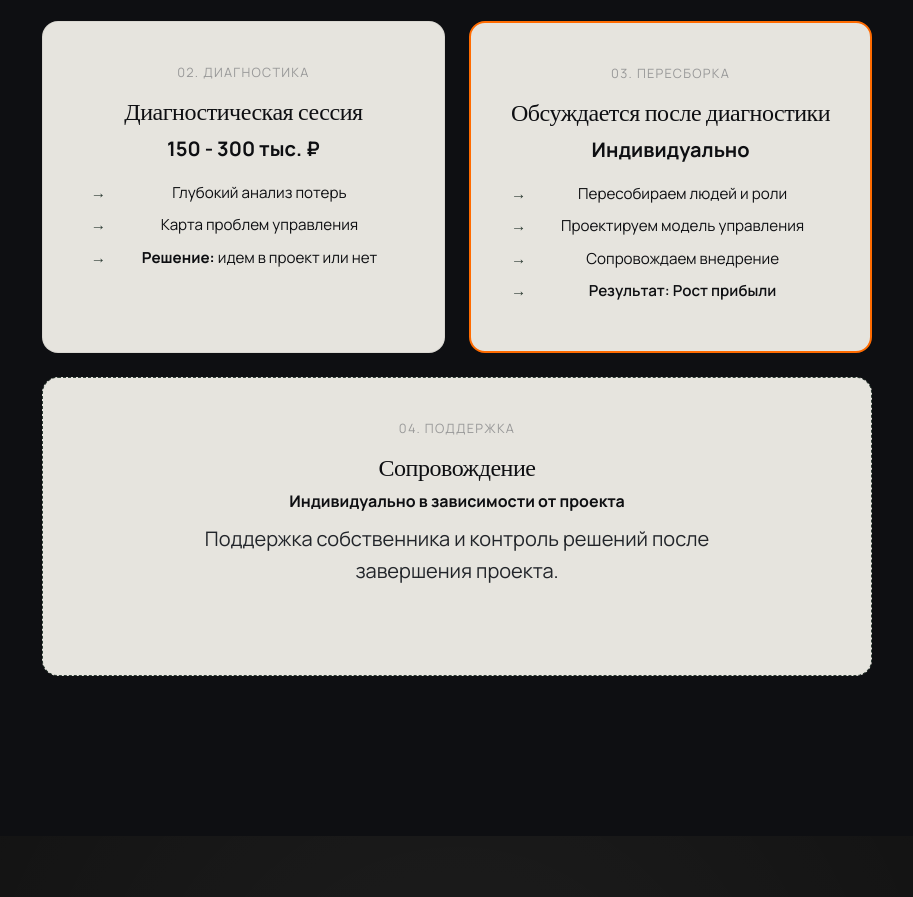
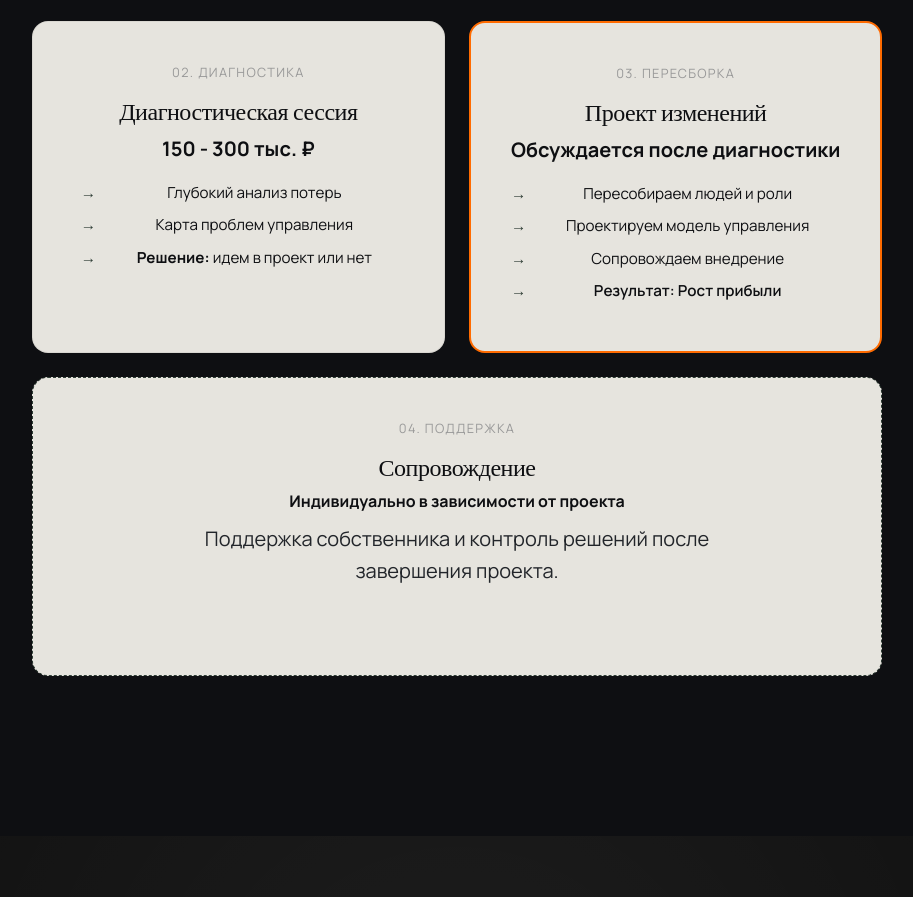
Before and after one commit to ArkAvd/corstruct, a plain HTML site: page index.html in a window 1280 px wide. Shown: the part 5945-6842 px from the top of the page, without its empty margins (183-1096 px from the left). Drawn offline with Linux system fonts and the light colour scheme.

Commit message:
Update index.html

```diff
--- a/index.html
+++ b/index.html
@@ -1042,8 +1042,8 @@
                     <!-- 03 -->
                     <div class="workflow-card" style="border: 2px solid var(--orange-warning);">
                         <div class="step-badge">03. Пересборка</div>
-                        <h3>Обсуждается после диагностики</h3>
-                        <div class="price-tag">Индивидуально</div>
+                        <h3>Проект изменений</h3>
+                        <div class="price-tag">Обсуждается после диагностики</div>
                         <ul class="workflow-list">
                             <li>Пересобираем людей и роли</li>
                             <li>Проектируем модель управления</li>
@@ -1083,4 +1083,5 @@
 
 </body>
 
+
 </html>
```
